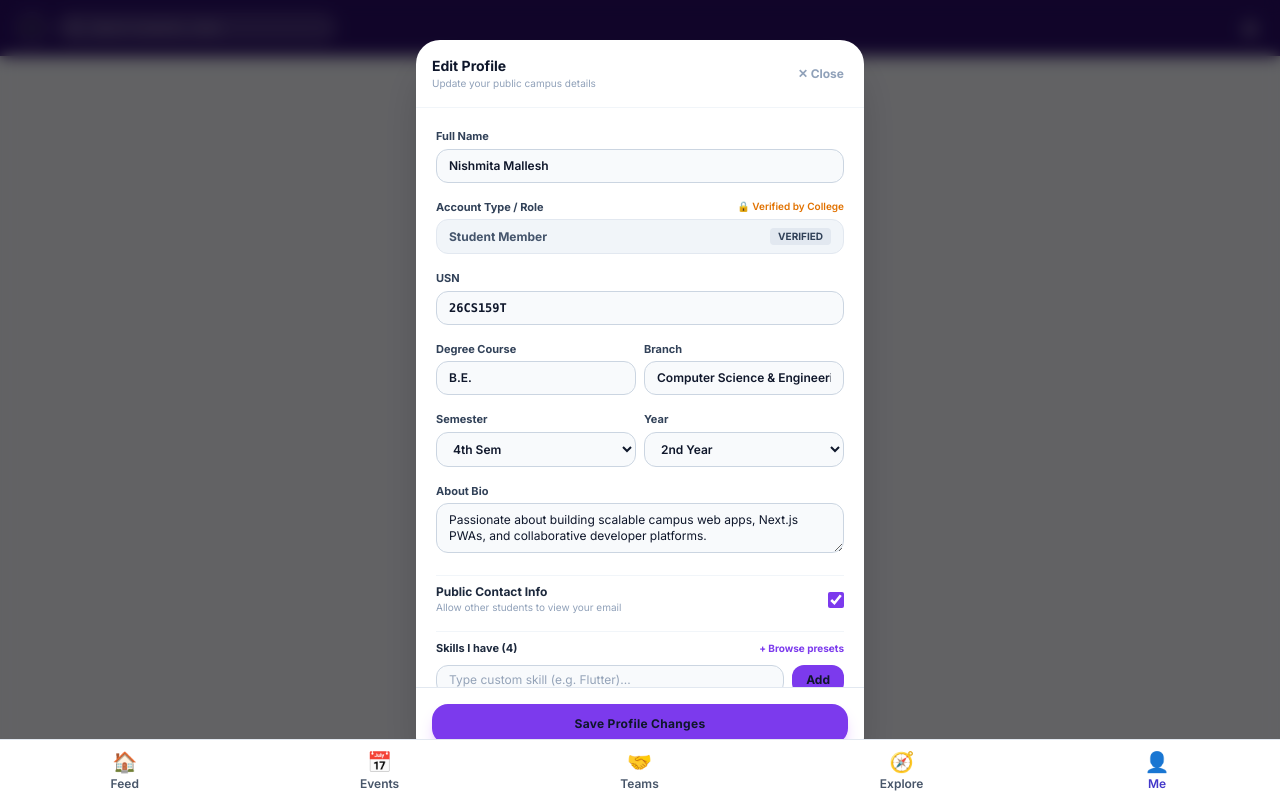
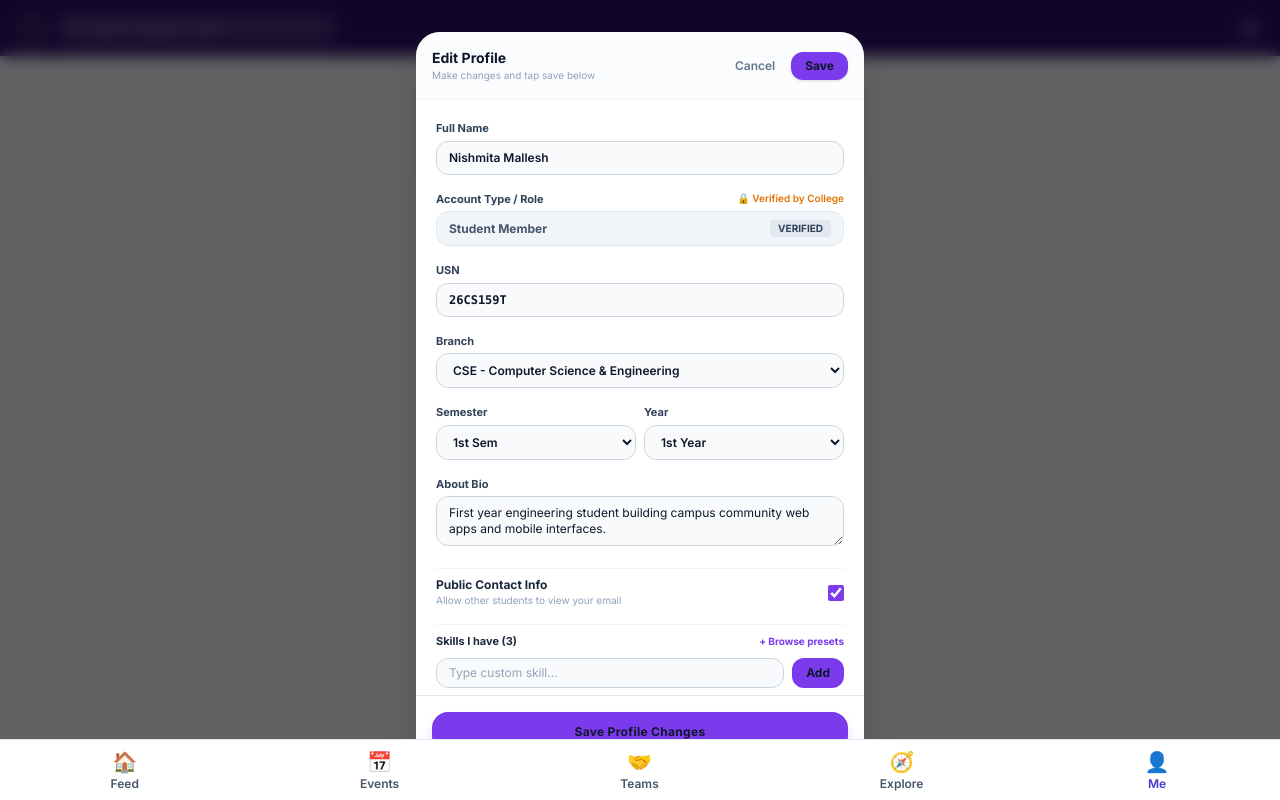
Before and after one commit to NishmitaMallesh-ARIZONA/NISHMITA-, a Next.js app: page /me in a window 1280 px wide. Both pictures are taken after a click on the button "Edit profile". Shown: the top 800 px of the page. Built offline with nearby package versions, Linux system fonts and the light colour scheme.

Commit message:
Fix BE - CSE format, restore branch dropdown, fix save action, and purple skills

```diff
--- a/app/me/page.tsx
+++ b/app/me/page.tsx
@@ -4,6 +4,15 @@ import { useState } from 'react'
 import Link from 'next/link'
 
 type Role = 'student' | 'faculty' | 'admin'
+
+const BRANCH_OPTIONS = [
+  { code: 'CSE', label: 'CSE - Computer Science & Engineering' },
+  { code: 'ISE', label: 'ISE - Information Science & Engineering' },
+  { code: 'ECE', label: 'ECE - Electronics & Communication Engineering' },
+  { code: 'AIML', label: 'AIML - Artificial Intelligence & Machine Learning' },
+  { code: 'ME', label: 'ME - Mechanical Engineering' },
+  { code: 'CV', label: 'CV - Civil Engineering' }
+]
 
 export default function MePage() {
   const [isEditing, setIsEditing] = useState(false)
@@ -18,39 +27,45 @@ export default function MePage() {
   const [profile, setProfile] = useState({
     name: 'Nishmita Mallesh',
     role: 'student' as Role,
-    branch: 'Computer Science & Engineering',
+    branchCode: 'CSE',
+    branchFull: 'CSE - Computer Science & Engineering',
     course: 'B.E.',
     interest: 'Web & Mobile Systems',
-    year: '2nd Year',
-    semester: '4th Sem',
+    year: '1st Year',
+    semester: '1st Sem',
     college: 'East West Institute of Technology',
     usn: '26CS159T',
     city: 'Bengaluru',
     email: 'nishmitamallesh@gmail.com',
     showEmailPublicly: true,
-    karma: 1240,
-    connections: 186,
-    eventsCount: 12,
-    teamsCount: 3,
-    level: 4,
-    about: 'Passionate about building scalable campus web apps, Next.js PWAs, and collaborative developer platforms.',
+    karma: 15, // Reduced realistic karma
+    connections: 18, // Reduced
+    eventsCount: 2, // Reduced
+    teamsCount: 1, // Reduced
+    level: 1,
+    about: 'First year engineering student building campus community web apps and mobile interfaces.',
     avatarUrl: '',
-    openTo: ['Joining teams', 'Internships', 'Hackathons', 'Mentoring juniors'],
-    skills: ['Python', 'Web Development', 'React', 'UI/UX Design'],
-    lookingFor: ['Machine Learning', 'Data Analysis', 'Backend (Node/SQL)']
+    openTo: ['Joining teams', 'Hackathons', 'Peer study'],
+    skills: ['Python', 'Web Development', 'C Programming'],
+    lookingFor: ['UI/UX Design', 'React', 'Backend (Node/SQL)']
   })
 
   // Edit Form Temporary State
   const [formData, setFormData] = useState(profile)
 
-  // Save handler that updates the active profile view
-  const handleSave = (e: React.FormEvent) => {
-    e.preventDefault()
+  const handleOpenEdit = () => {
+    setFormData({ ...profile })
+    setIsEditing(true)
+  }
+
+  // Save changes directly to profile
+  const handleSaveProfile = (e?: React.FormEvent) => {
+    if (e) e.preventDefault()
     setProfile({ ...formData })
     setIsEditing(false)
   }
 
-  // Toggle skill from presets
+  // Toggle skills
   const toggleSkill = (skill: string) => {
     const exists = formData.skills.includes(skill)
     setFormData({
@@ -71,7 +86,7 @@ export default function MePage() {
     })
   }
 
-  // Add typed custom skills
+  // Add custom skills
   const handleAddCustomSkill = (e: React.MouseEvent | React.KeyboardEvent) => {
     e.preventDefault()
     const trimmed = customSkillInput.trim()
@@ -102,14 +117,15 @@ export default function MePage() {
     'IoT', 'Arduino', 'Embedded Systems', 'PCB Design', 'Presentation', 'App Development'
   ]
 
-  // Leaderboard data from original app
-  const topContributors = [
-    { rank: 1, name: 'Aarav Mehta', karma: 42 },
-    { rank: 2, name: 'Sana Khan', karma: 10 },
-    { rank: 3, name: profile.name, karma: profile.karma },
-    { rank: 4, name: 'Rohan Das', karma: 0 },
-    { rank: 5, name: 'Meera Iyer', karma: 0 }
+  // Leaderboard with user correctly ranked by karma
+  const rawLeaderboard = [
+    { name: 'Aarav Mehta', karma: 42 },
+    { name: profile.name, karma: profile.karma },
+    { name: 'Sana Khan', karma: 10 },
+    { name: 'Rohan Das', karma: 0 },
+    { name: 'Meera Iyer', karma: 0 }
   ]
+  const topContributors = rawLeaderboard.sort((a, b) => b.karma - a.karma)
 
   return (
     <div className="min-h-screen bg-[#F4F5FB] text-slate-900 pb-32">
@@ -141,13 +157,11 @@ export default function MePage() {
           <div className="relative h-28 bg-gradient-to-r from-[#4A1D96] via-[#5B21B6] to-[#7C3AED] p-4 flex justify-between items-start">
             <div className="w-24 h-24 rounded-full bg-white/5 absolute -bottom-6 -left-6 pointer-events-none"></div>
 
-            {/* Role Tag (Verified & Permanent) */}
             <span className="bg-white/20 backdrop-blur-md text-white text-[11px] font-bold px-3 py-1 rounded-full uppercase tracking-wider border border-white/20 shadow-sm flex items-center gap-1.5">
               <span className="w-1.5 h-1.5 rounded-full bg-emerald-400"></span>
-              {profile.role === 'admin' ? 'Campus Admin' : profile.role === 'faculty' ? 'Faculty Mentor' : 'Verified Student'}
+              Verified Student
             </span>
 
-            {/* Photo Picker */}
             <label className="w-8 h-8 rounded-full bg-white/90 hover:bg-white text-slate-800 flex items-center justify-center shadow-md cursor-pointer transition-transform active:scale-95">
               <svg className="w-4 h-4 text-slate-700" fill="none" stroke="currentColor" viewBox="0 0 24 24">
                 <path strokeLinecap="round" strokeLinejoin="round" strokeWidth="2" d="M3 9a2 2 0 012-2h.93a2 2 0 001.664-.89l.812-1.22A2 2 0 0110.07 4h3.86a2 2 0 011.664.89l.812 1.22A2 2 0 0018.07 7H19a2 2 0 012 2v9a2 2 0 01-2 2H5a2 2 0 01-2-2V9z" />
@@ -171,7 +185,6 @@ export default function MePage() {
 
           {/* Profile Identity Body */}
           <div className="px-5 pt-0 pb-5">
-            {/* Avatar */}
             <div className="relative -mt-12 mb-3 inline-block">
               <div className="w-20 h-20 rounded-full bg-[#B89CF7] border-4 border-white flex items-center justify-center text-[#2E1065] text-2xl font-black shadow-md overflow-hidden">
                 {profile.avatarUrl ? (
@@ -185,20 +198,23 @@ export default function MePage() {
               </div>
             </div>
 
-            {/* Student Name */}
             <h2 className="text-2xl font-black text-slate-900 tracking-tight leading-tight">
               {profile.name}
             </h2>
 
-            {/* HIGHLIGHTED ACADEMIC BADGE GRID (Replacing the plain paragraph) */}
+            {/* HIGHLIGHTED ACADEMIC BADGE GRID: Displays B.E. - CSE */}
             <div className="grid grid-cols-2 gap-2 mt-3">
-              <div className="bg-purple-50/70 border border-purple-200/80 rounded-2xl p-2.5">
+              <div className="bg-purple-50 border border-purple-200/80 rounded-2xl p-2.5">
                 <span className="text-[10px] font-bold text-purple-700 uppercase tracking-wider block">Course & Branch</span>
-                <span className="text-xs font-extrabold text-slate-900 block mt-0.5 truncate">{profile.course} · {profile.branch}</span>
+                <span className="text-xs font-black text-slate-900 block mt-0.5">
+                  {profile.course} - {profile.branchCode}
+                </span>
               </div>
-              <div className="bg-indigo-50/70 border border-indigo-200/80 rounded-2xl p-2.5">
+              <div className="bg-indigo-50 border border-indigo-200/80 rounded-2xl p-2.5">
                 <span className="text-[10px] font-bold text-indigo-700 uppercase tracking-wider block">Semester & Year</span>
-                <span className="text-xs font-extrabold text-slate-900 block mt-0.5">{profile.semester} ({profile.year})</span>
+                <span className="text-xs font-black text-slate-900 block mt-0.5">
+                  {profile.semester} ({profile.year})
+                </span>
               </div>
               <div className="bg-slate-50 border border-slate-200/80 rounded-2xl p-2.5">
                 <span className="text-[10px] font-bold text-slate-500 uppercase tracking-wider block">USN ID</span>
@@ -221,13 +237,10 @@ export default function MePage() {
               </button>
             </div>
 
-            {/* Action Buttons */}
+            {/* Buttons */}
             <div className="grid grid-cols-2 gap-2.5 mt-4">
               <button
-                onClick={() => {
-                  setFormData(profile)
-                  setIsEditing(true)
-                }}
+                onClick={handleOpenEdit}
                 className="py-2.5 px-4 bg-[#7C3AED] hover:bg-[#6D28D9] active:scale-98 text-white text-xs font-bold rounded-2xl shadow-sm transition-all text-center"
               >
                 Edit profile
@@ -247,10 +260,10 @@ export default function MePage() {
               </button>
             </div>
 
-            {/* Stats Row */}
+            {/* Stats Row (Reduced, realistic counts) */}
             <div className="grid grid-cols-4 gap-2 pt-4 mt-4 border-t border-slate-100 text-center">
               <div>
-                <div className="text-base font-extrabold text-slate-900">{profile.karma.toLocaleString()}</div>
+                <div className="text-base font-extrabold text-slate-900">{profile.karma}</div>
                 <div className="text-[10px] text-slate-400 font-medium mt-0.5">Karma</div>
               </div>
               <div>
@@ -289,14 +302,14 @@ export default function MePage() {
           </div>
         </div>
 
-        {/* Skills I'm Looking For Card */}
+        {/* Skills I'm Looking For Card (PURPLE STYLING) */}
         <div className="bg-white rounded-3xl p-4 shadow-sm border border-slate-200/80 space-y-2.5">
           <div className="flex items-center justify-between">
             <div>
               <h3 className="text-xs font-bold text-slate-900">Skills I'm looking for</h3>
-              <p className="text-[10px] text-slate-500">Matches are ranked by this</p>
+              <p className="text-[10px] text-slate-500">Teammate matching & hackathons</p>
             </div>
-            <span className="text-[11px] text-indigo-700 font-bold">
+            <span className="text-[11px] text-[#6D28D9] font-bold">
               {profile.lookingFor.length} wanted
             </span>
           </div>
@@ -304,7 +317,7 @@ export default function MePage() {
             {profile.lookingFor.map((skill) => (
               <span
                 key={skill}
-                className="px-3 py-1.5 rounded-xl text-xs font-semibold bg-slate-100 text-slate-700 border border-slate-300"
+                className="px-3 py-1.5 rounded-xl text-xs font-semibold bg-[#F5F3FF] text-[#7C3AED] border border-[#DDD6FE]"
               >
                 {skill}
               </span>
@@ -316,13 +329,7 @@ export default function MePage() {
         <div className="bg-white rounded-3xl p-4 shadow-sm border border-slate-200/80 space-y-2">
           <div className="flex items-center justify-between">
             <h3 className="text-xs font-bold text-slate-900">About</h3>
-            <button
-              onClick={() => {
-                setFormData(profile)
-                setIsEditing(true)
-              }}
-              className="text-slate-400 hover:text-slate-700"
-            >
+            <button onClick={handleOpenEdit} className="text-slate-400 hover:text-slate-700">
               <svg className="w-3.5 h-3.5" fill="none" stroke="currentColor" viewBox="0 0 24 24">
                 <path strokeLinecap="round" strokeLinejoin="round" strokeWidth="2" d="M15.232 5.232l3.536 3.536m-2.036-5.036a2.5 2.5 0 113.536 3.536L6.5 21.036H3v-3.572L16.732 3.732z" />
               </svg>
@@ -333,7 +340,7 @@ export default function MePage() {
           </p>
         </div>
 
-        {/* RESTORED TOP CONTRIBUTORS LEADERBOARD CARD */}
+        {/* TOP CONTRIBUTORS LEADERBOARD */}
         <div className="bg-white rounded-3xl p-5 shadow-sm border border-slate-200/80 space-y-3">
           <div className="flex items-center gap-2">
             <span className="text-lg">🏅</span>
@@ -344,18 +351,20 @@ export default function MePage() {
           </div>
 
           <div className="divide-y divide-slate-100">
-            {topContributors.map((c) => (
-              <div key={c.rank} className="py-2.5 flex items-center justify-between">
+            {topContributors.map((c, index) => {
+              const rank = index + 1
+              return (
+                <div key={c.name} className="py-2.5 flex items-center justify-between">
                   <div className="flex items-center gap-3">
                     <span className={`text-xs font-black w-5 text-center ${
-                    c.rank === 1 ? 'text-amber-500 font-extrabold text-sm' :
-                    c.rank === 2 ? 'text-slate-400' :
-                    c.rank === 3 ? 'text-amber-700' : 'text-slate-400'
+                      rank === 1 ? 'text-amber-500 font-extrabold text-sm' :
+                      rank === 2 ? 'text-indigo-600 font-bold' :
+                      rank === 3 ? 'text-slate-500' : 'text-slate-400'
                     }`}>
-                    {c.rank}.
+                      {rank}.
                     </span>
                     <span className={`text-xs font-semibold ${
-                    c.name === profile.name ? 'text-[#7C3AED] font-bold' : 'text-slate-800'
+                      c.name === profile.name ? 'text-[#7C3AED] font-black' : 'text-slate-800'
                     }`}>
                       {c.name} {c.name === profile.name && '(You)'}
                     </span>
@@ -364,7 +373,8 @@ export default function MePage() {
                     {c.karma}
                   </span>
                 </div>
-            ))}
+              )
+            })}
           </div>
         </div>
 
@@ -377,28 +387,37 @@ export default function MePage() {
         </Link>
       </div>
 
-      {/* EDIT PROFILE MODAL WITH STICKY SAVE BUTTON */}
+      {/* EDIT PROFILE MODAL WITH FIXED, HIGH-VISIBILITY SAVE BUTTON */}
       {isEditing && (
         <div className="fixed inset-0 z-50 bg-black/60 backdrop-blur-sm flex items-end sm:items-center justify-center">
-          <div className="w-full max-w-md bg-white rounded-t-3xl sm:rounded-3xl max-h-[90vh] flex flex-col shadow-2xl animate-in slide-in-from-bottom duration-200">
+          <div className="w-full max-w-md bg-white rounded-t-3xl sm:rounded-3xl max-h-[92vh] flex flex-col shadow-2xl animate-in slide-in-from-bottom duration-200">
 
-            {/* Modal Header */}
-            <div className="p-4 border-b border-slate-100 flex items-center justify-between">
+            {/* Top Modal Header with DIRECT Save Button */}
+            <div className="p-4 border-b border-slate-100 flex items-center justify-between bg-slate-50/50 rounded-t-3xl">
               <div>
                 <h3 className="text-sm font-bold text-slate-900">Edit Profile</h3>
-                <p className="text-[10px] text-slate-400">Update your public campus details</p>
+                <p className="text-[10px] text-slate-400">Make changes and tap save below</p>
               </div>
+              <div className="flex items-center gap-2">
                 <button
                   type="button"
                   onClick={() => setIsEditing(false)}
-                className="text-slate-400 hover:text-slate-700 text-xs font-bold p-1"
+                  className="text-slate-500 hover:text-slate-800 text-xs font-semibold px-2 py-1"
                 >
-                ✕ Close
+                  Cancel
                 </button>
+                <button
+                  type="button"
+                  onClick={() => handleSaveProfile()}
+                  className="px-3.5 py-1.5 bg-[#7C3AED] text-white text-xs font-bold rounded-xl shadow-sm"
+                >
+                  Save
+                </button>
+              </div>
             </div>
 
             {/* Scrollable Form Body */}
-            <form id="edit-profile-form" onSubmit={handleSave} className="p-5 overflow-y-auto space-y-4 flex-1">
+            <form id="edit-profile-form" onSubmit={handleSaveProfile} className="p-5 overflow-y-auto space-y-4 flex-1">
 
               {/* Full Name */}
               <div>
@@ -436,26 +455,27 @@ export default function MePage() {
                 />
               </div>
 
-              {/* Course & Branch */}
-              <div className="grid grid-cols-2 gap-2">
-                <div>
-                  <label className="text-[11px] font-bold text-slate-700 block mb-1">Degree Course</label>
-                  <input
-                    type="text"
-                    value={formData.course}
-                    onChange={(e) => setFormData({ ...formData, course: e.target.value })}
-                    className="w-full bg-slate-50 border border-slate-200 rounded-xl px-3 py-2 text-xs text-slate-900 font-semibold focus:outline-none focus:border-[#7C3AED]"
-                  />
-                </div>
+              {/* Branch Dropdown */}
               <div>
                 <label className="text-[11px] font-bold text-slate-700 block mb-1">Branch</label>
-                  <input
-                    type="text"
-                    value={formData.branch}
-                    onChange={(e) => setFormData({ ...formData, branch: e.target.value })}
+                <select
+                  value={formData.branchCode}
+                  onChange={(e) => {
+                    const selected = BRANCH_OPTIONS.find((b) => b.code === e.target.value)
+                    setFormData({
+                      ...formData,
+                      branchCode: e.target.value,
+                      branchFull: selected ? selected.label : e.target.value
+                    })
+                  }}
                   className="w-full bg-slate-50 border border-slate-200 rounded-xl px-3 py-2 text-xs text-slate-900 font-semibold focus:outline-none focus:border-[#7C3AED]"
-                  />
-                </div>
+                >
+                  {BRANCH_OPTIONS.map((b) => (
+                    <option key={b.code} value={b.code}>
+                      {b.label}
+                    </option>
+                  ))}
+                </select>
               </div>
 
               {/* Semester & Year */}
@@ -511,7 +531,7 @@ export default function MePage() {
                 />
               </div>
 
-              {/* SKILLS I HAVE SECTION */}
+              {/* SKILLS I HAVE SECTION (PURPLE) */}
               <div className="pt-2 border-t border-slate-100 space-y-2">
                 <div className="flex items-center justify-between">
                   <label className="text-[11px] font-bold text-slate-800">
@@ -529,7 +549,7 @@ export default function MePage() {
                 <div className="flex gap-2">
                   <input
                     type="text"
-                    placeholder="Type custom skill (e.g. Flutter)..."
+                    placeholder="Type custom skill..."
                     value={customSkillInput}
                     onChange={(e) => setCustomSkillInput(e.target.value)}
                     onKeyDown={(e) => {
@@ -550,13 +570,13 @@ export default function MePage() {
                   {formData.skills.map((skill) => (
                     <span
                       key={skill}
-                      className="inline-flex items-center gap-1.5 px-2.5 py-1 rounded-lg text-xs font-semibold bg-purple-100 text-purple-900 border border-purple-200"
+                      className="inline-flex items-center gap-1.5 px-2.5 py-1 rounded-lg text-xs font-semibold bg-[#EDE9FE] text-[#6D28D9] border border-[#DDD6FE]"
                     >
                       {skill}
                       <button
                         type="button"
                         onClick={() => toggleSkill(skill)}
-                        className="text-xs text-purple-600 hover:text-red-600"
+                        className="text-xs text-[#6D28D9] hover:text-red-600"
                       >
                         ✕
                       </button>
@@ -576,7 +596,7 @@ export default function MePage() {
                           className={`text-xs px-2.5 py-1 rounded-lg font-bold transition-all ${
                             sel
                               ? 'bg-[#7C3AED] text-white shadow-sm'
-                              : 'bg-white border border-slate-200 text-slate-700 hover:bg-slate-100'
+                              : 'bg-white border border-slate-200 text-[#6D28D9] hover:bg-purple-50'
                           }`}
                         >
                           {sel ? `✓ ${sk}` : `+ ${sk}`}
@@ -587,7 +607,7 @@ export default function MePage() {
                 )}
               </div>
 
-              {/* SKILLS I'M LOOKING FOR SECTION */}
+              {/* SKILLS I'M LOOKING FOR SECTION (MATCHING PURPLE THEME) */}
               <div className="pt-2 border-t border-slate-100 space-y-2">
                 <div className="flex items-center justify-between">
                   <label className="text-[11px] font-bold text-slate-800">
@@ -616,23 +636,24 @@ export default function MePage() {
                   <button
                     type="button"
                     onClick={handleAddCustomLooking}
-                    className="px-3.5 py-1.5 bg-slate-800 text-white text-xs font-bold rounded-xl active:scale-95"
+                    className="px-3.5 py-1.5 bg-[#7C3AED] text-white text-xs font-bold rounded-xl active:scale-95"
                   >
                     Add
                   </button>
                 </div>
 
+                {/* Looking-for Chips: Purple instead of black */}
                 <div className="flex flex-wrap gap-1.5 pt-1">
                   {formData.lookingFor.map((skill) => (
                     <span
                       key={skill}
-                      className="inline-flex items-center gap-1.5 px-2.5 py-1 rounded-lg text-xs font-semibold bg-slate-200 text-slate-800 border border-slate-300"
+                      className="inline-flex items-center gap-1.5 px-2.5 py-1 rounded-lg text-xs font-semibold bg-[#F5F3FF] text-[#7C3AED] border border-[#DDD6FE]"
                     >
                       {skill}
                       <button
                         type="button"
                         onClick={() => toggleLooking(skill)}
-                        className="text-xs text-slate-600 hover:text-red-600"
+                        className="text-xs text-[#7C3AED] hover:text-red-600"
                       >
                         ✕
                       </button>
@@ -640,6 +661,7 @@ export default function MePage() {
                   ))}
                 </div>
 
+                {/* Preset Chips: Purple instead of black */}
                 {showLookingPicker && (
                   <div className="p-2.5 bg-slate-50 rounded-xl border border-slate-200 flex flex-wrap gap-1.5 max-h-32 overflow-y-auto">
                     {allPresetSkills.map((sk) => {
@@ -651,8 +673,8 @@ export default function MePage() {
                           onClick={() => toggleLooking(sk)}
                           className={`text-xs px-2.5 py-1 rounded-lg font-bold transition-all ${
                             sel
-                              ? 'bg-slate-800 text-white shadow-sm'
-                              : 'bg-white border border-slate-200 text-slate-700 hover:bg-slate-100'
+                              ? 'bg-[#7C3AED] text-white shadow-sm'
+                              : 'bg-white border border-slate-200 text-[#7C3AED] hover:bg-purple-50'
                           }`}
                         >
                           {sel ? `✓ ${sk}` : `+ ${sk}`}
@@ -664,12 +686,12 @@ export default function MePage() {
               </div>
             </form>
 
-            {/* STICKY "SAVE PROFILE" BUTTON BAR */}
+            {/* STICKY BOTTOM SAVE PROFILE BUTTON */}
             <div className="p-4 border-t border-slate-200 bg-white rounded-b-3xl">
               <button
                 type="submit"
                 form="edit-profile-form"
-                className="w-full py-3 rounded-2xl bg-[#7C3AED] hover:bg-[#6D28D9] text-white text-xs font-extrabold tracking-wide shadow-lg shadow-purple-500/30 transition-all active:scale-98"
+                className="w-full py-3 rounded-2xl bg-[#7C3AED] hover:bg-[#6D28D9] text-white text-xs font-black tracking-wide shadow-lg shadow-purple-500/30 transition-all active:scale-98"
               >
                 Save Profile Changes
               </button>
```
Lines whose indentation alone changed are shown as unchanged.
